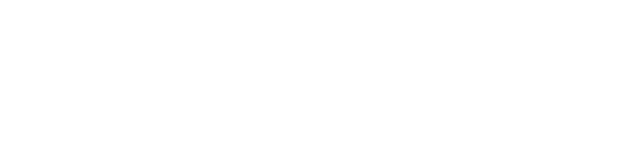
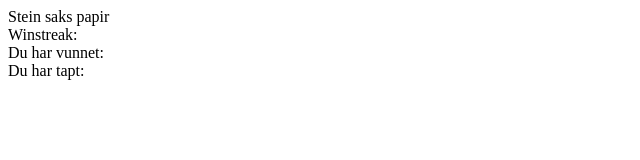
Before and after one commit to nathsten/SSPSpill-Gruppeoppgave, a plain HTML site: page SSP.html in a window 1280 px wide. Shown: the whole page, without its empty margins (0-640 px from the left). Drawn offline with Linux system fonts and the light colour scheme.

Commit message:
header
lagt til header

```diff
--- a/SSP.html
+++ b/SSP.html
@@ -7,6 +7,12 @@
     <link rel="stylesheet" href="SSP.css">
 </head>
 <body>
+    <div id="header">
+        <div id="overskrift">Stein saks papir</div>
+        <div id="winstreak">Winstreak:</div>
+        <div id="wins">Du har vunnet:</div>
+        <div id="losses">Du har tapt:</div>
+    </div>
     <audio id="correctSound">
         <source type="audio/ogg" src="/lyder/Correct.mp3">
     </audio>
```
